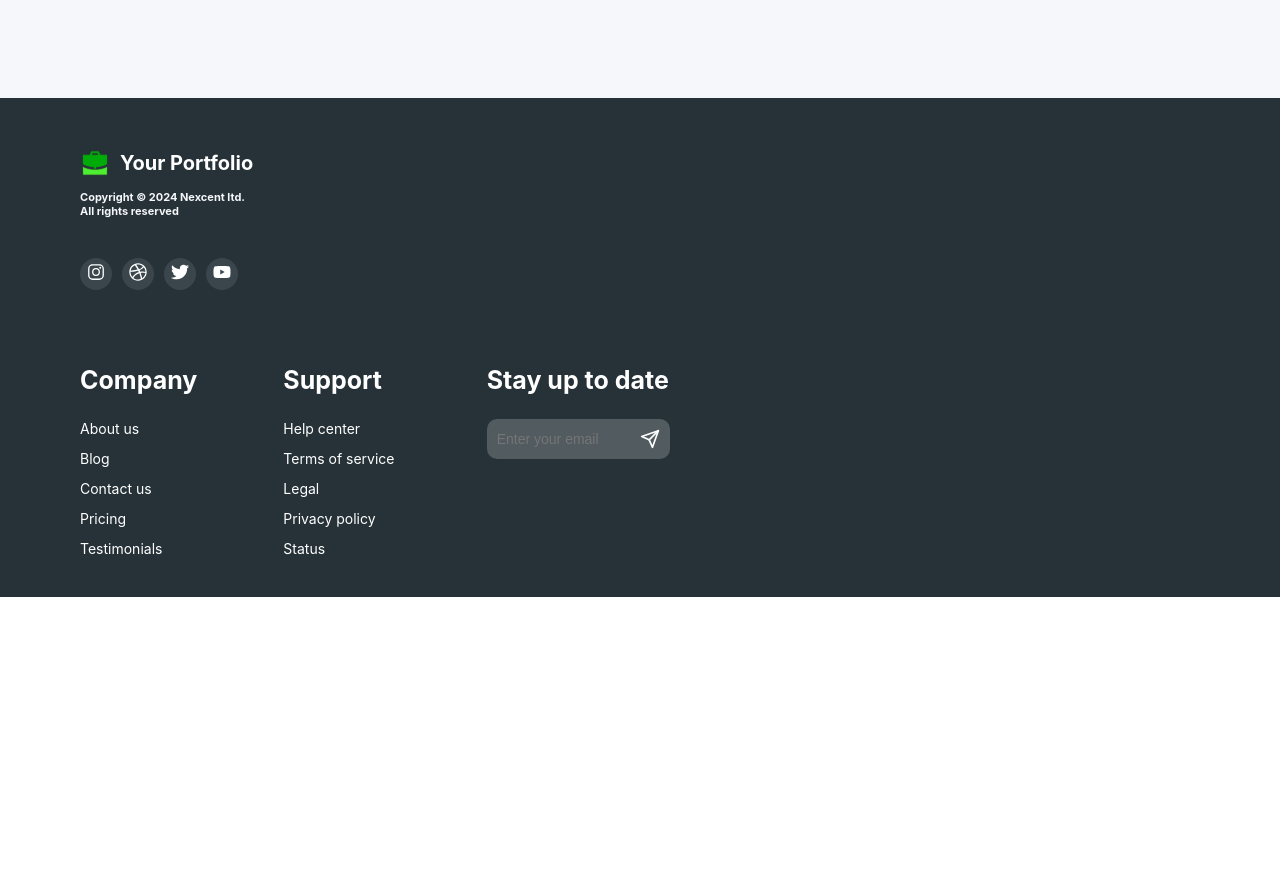
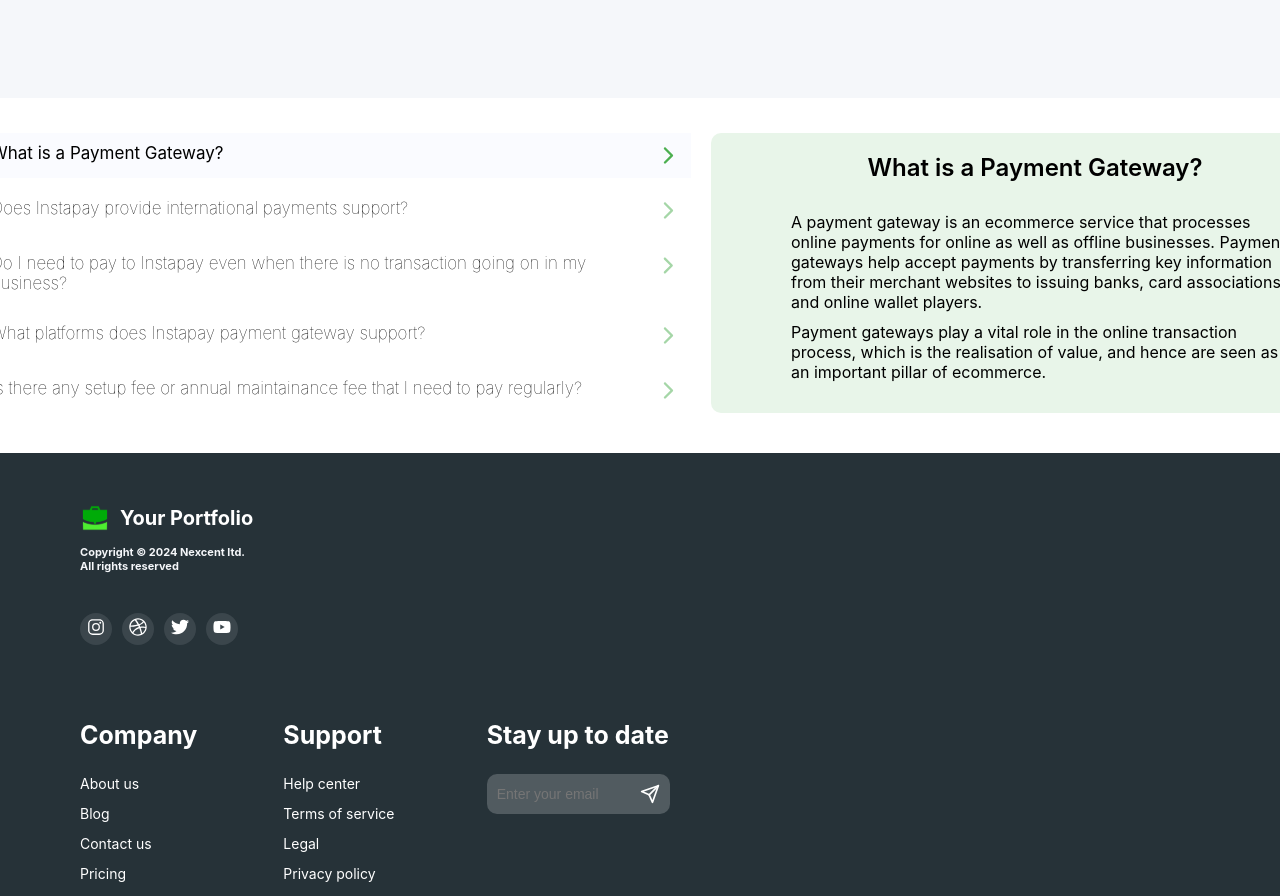
Before and after one commit to AlesiaKU/PortfolioBuilder-FE, a React (Create React App) app: page /faq in a window 1280 px wide. Shown: the part 1096-1992 px from the top of the page. Before the commit the page ends 1693 px from the top, so only its background shows below. Built offline with nearby package versions, Linux system fonts and the light colour scheme.

Commit message:
Выподающие вопросы

```diff
--- a/src/components/FAQ.jsx
+++ b/src/components/FAQ.jsx
@@ -1,11 +1,21 @@
 import '../styles/faq.css';
 import React, { useState } from 'react';
 import FAQ1 from '../img/FAQ1.svg';
-
+import { IoIosArrowForward } from "react-icons/io";
 
 
 
 function FAQ() {
+
+   const [activeIndex, setActiveIndex] = useState(0);
+
+   const toggleAnswer = (index) => {
+     if (index === activeIndex) {
+       setActiveIndex(null);
+     } else {
+       setActiveIndex(index);
+     }
+   };
   return (
     <div className="FAQ-page">
       <div className="faqBan1">
@@ -16,6 +26,70 @@ function FAQ() {
         </div>
         <img src={FAQ1} className="faq-phot1" alt="FAQ" />
       </div>
+      <div className="faq-container">
+        <div className="questions">
+          <div className={`question ${activeIndex === 0 ? 'active' : ''}`} onClick={() => toggleAnswer(0)} >
+            <div className="queCircle"></div>
+            <h3>What is a Payment Gateway?</h3>
+            <IoIosArrowForward  className="queArrow"/>
+          </div>
+          <div className={`question ${activeIndex === 1 ? 'active' : ''}`} onClick={() => toggleAnswer(1)} >
+            <div className="queCircle"></div>
+            <h3>Does Instapay provide international payments support?</h3>
+            <IoIosArrowForward  className="queArrow"/>
+          </div>
+          <div className={`question ${activeIndex === 2 ? 'active' : ''}`}onClick={() => toggleAnswer(2)}>
+            <div className="queCircle"></div>
+            <h3>Do I need to pay to Instapay even when there is no transaction going on in my business?</h3>
+            <IoIosArrowForward  className="queArrow"/>
+          </div>
+
+          <div className={`question ${activeIndex === 3 ? 'active' : ''}`} onClick={() => toggleAnswer(3)}>
+            <div className="queCircle"></div>
+            <h3>What platforms does Instapay payment gateway support?</h3>
+            <IoIosArrowForward  className="queArrow"/>
+          </div>
+
+          <div className={`question ${activeIndex === 4 ? 'active' : ''}`} onClick={() => toggleAnswer(4)} >
+            <div className="queCircle"></div>
+            <h3>Is there any setup fee or annual maintainance fee that I need to pay regularly?</h3>
+            <IoIosArrowForward  className="queArrow"/>
+          </div>
+        </div>
+        <div className="answers">
+          <div className={`answer ${activeIndex === 0 ? 'visible' : ''}`}>
+            <h2>What is a Payment Gateway?</h2>
+            <div className="ansN">
+              A payment gateway is an ecommerce service that processes online
+              payments for online as well as offline businesses. Payment gateways
+              help accept payments by transferring key information from their
+              merchant websites to issuing banks, card associations and online
+              wallet players.
+            </div>
+            <div>
+              Payment gateways play a vital role in the online transaction
+              process, which is the realisation of value, and hence are seen as
+              an important pillar of ecommerce.
+            </div>
+          </div>
+          <div className={`answer ${activeIndex === 1 ? 'visible' : ''}`}>
+          <h2>What is a Payment Gateway?</h2>
+            <div className="ansN">Ответ на вопрос 2</div>
+          </div>
+          <div className={`answer ${activeIndex === 2 ? 'visible' : ''}`}>
+          <h2>What is a Payment Gateway?</h2>
+          <div className="ansN">Ответ на вопрос 3</div>
+          </div>
+          <div className={`answer ${activeIndex === 3 ? 'visible' : ''}`}>
+          <h2>What is a Payment Gateway?</h2>
+          <div className="ansN">Ответ на вопрос 4</div>
+          </div>
+          <div className={`answer ${activeIndex === 4 ? 'visible' : ''}`}>
+          <h2>What is a Payment Gateway?</h2>
+          <div className="ansN">Ответ на вопрос 5</div>
+          </div>
+        </div>
+      </div>
     </div>
   )
 }
--- a/src/styles/faq.css
+++ b/src/styles/faq.css
@@ -35,3 +35,81 @@
   font-weight: lighter;
   margin-top: 30px;
 }
+
+.faq-container {
+  width: 100%;
+  padding: 20px;
+  display: flex;
+  flex-direction: row;
+  margin: 10px;
+  font-family: "Inter", sans-serif;
+  justify-content: center; /* Центрируем содержимое по вертикали */
+}
+
+.question {
+  background-color: #ffffff;
+  padding: 10px;
+  margin: 5px 0;
+  cursor: pointer;
+  width: 750px;
+  display: flex;
+  margin-bottom: 10px;
+}
+
+.question h3{
+  margin-left: 20px;
+  font-weight: lighter;
+  font-size: 17px;
+}
+
+.answer {
+  display: none;
+  background-color: #E8F5E9;
+  width: 648px;
+  height: 280px;
+  margin-left: 20px;
+  justify-content: center; /* Центрируем содержимое по вертикали */
+  margin-top: 5px;
+  padding: 20px 0 20px 0;
+  border-radius: 10px;
+}
+
+.queArrow{
+  margin: 0 0 0 auto;
+  color: #A5D6A7;
+  font-size: 25px;
+}
+.answer div{
+  width: 500px;
+  margin-left: 80px;
+}
+
+.answer.visible {
+  display: block;
+}
+
+.question.active {
+  font-weight: bold;
+  background-color: #FAFBFF;
+}
+
+.question.active .queCircle{
+  background-color: #4CAF50;
+}
+
+.question.active .queArrow{
+  color: #4CAF50;
+}
+
+.ansN{
+  margin-top: 30px;
+  font-size: 16px;
+  margin-bottom: 10px;
+}
+
+.queCircle{
+  width: 20px;
+  height: 20px;
+  border-radius: 30px;
+  background-color: #A5D6A7;
+}
--- a/src/styles/generator.css
+++ b/src/styles/generator.css
@@ -359,7 +359,7 @@ h2 {
     font-size: 20px;
     display: block;
     margin-bottom: 5px;
-    color: #4CAF4F;
+    color: #170F49;
 }
 
 .column input{
@@ -561,7 +561,7 @@ h2 {
   font-size: 20px;
   display: block;
   margin-bottom: 5px;
-  color: #4CAF4F;
+  color: #170F49;
 }
 
 .education-field input, .job-field input, .language-field input{
```
